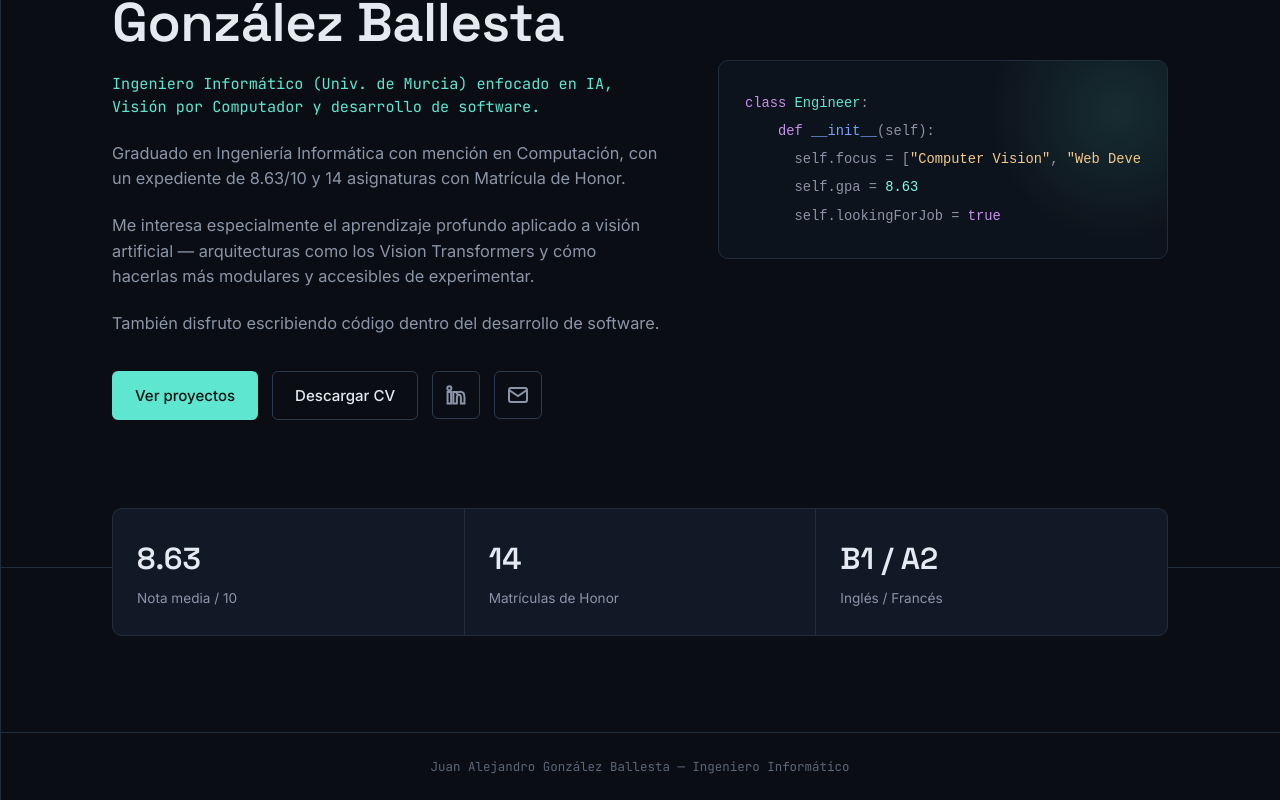
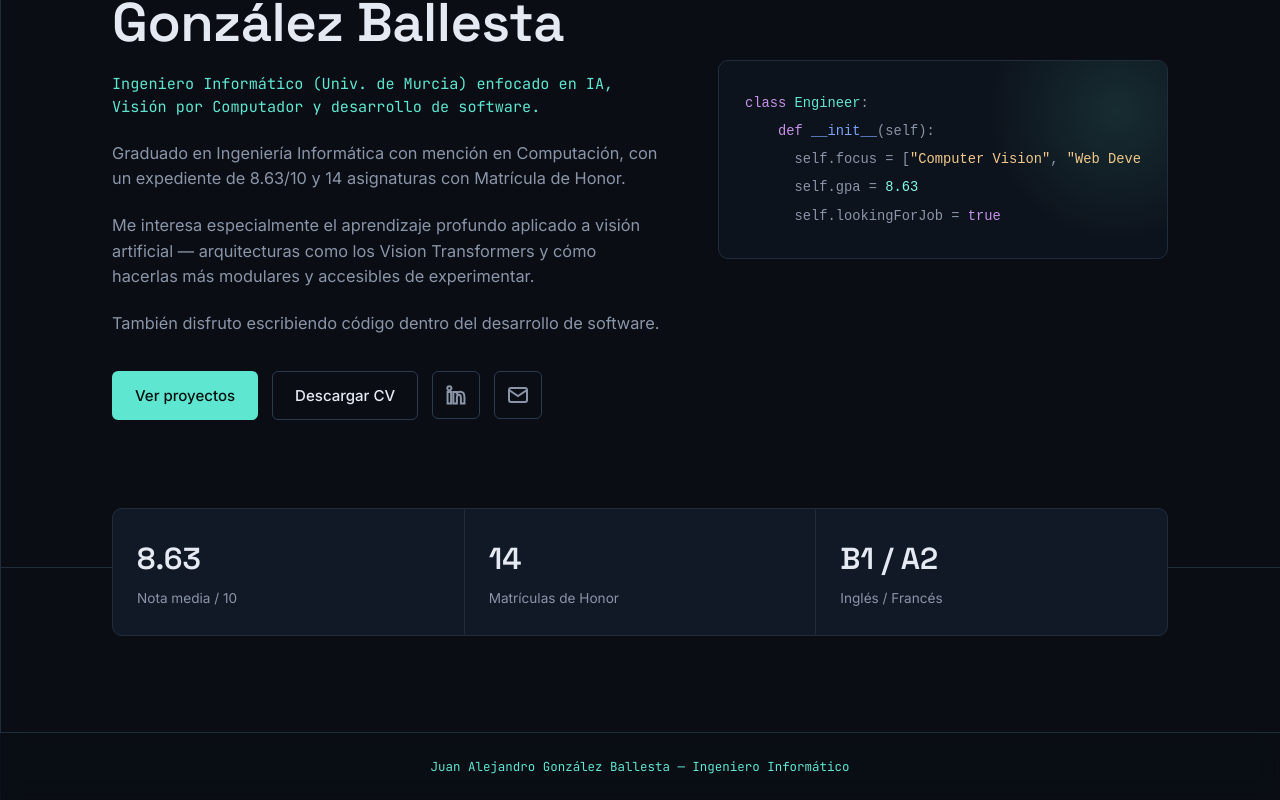
Before and after one commit to JuaanGB/JuaanGB.github.io, a React (Vite) app: page / in a window 1280 px wide. Shown: the part 233-1033 px from the top of the page. Built offline with nearby package versions, Linux system fonts and the light colour scheme.

Commit message:
Footer más visible

```diff
--- a/index.html
+++ b/index.html
@@ -1,6 +1,7 @@
 <!doctype html>
 <html lang="es">
   <head>
+    <link rel="icon" type="image/svg+xml" href="favicon.svg" />
     <meta charset="UTF-8" />
     <meta name="viewport" content="width=device-width, initial-scale=1.0" />
     <title>Juan Alejandro González Ballesta · Portfolio</title>
--- a/src/App.css
+++ b/src/App.css
@@ -13,6 +13,8 @@
 }
 
 .app-footer {
+  background: rgba(10, 14, 20, 0.75);
+  backdrop-filter: blur(10px);
   border-top: 1px solid var(--border);
   padding: 24px 32px;
   text-align: center;
@@ -21,7 +23,7 @@
 .app-footer p {
   font-family: var(--font-mono);
   font-size: 0.78rem;
-  color: var(--text-tertiary);
+  color: var(--accent);
 }
 
 @media (max-width: 640px) {
```
Also changed, not shown: public/images/appchat.webp (added).
